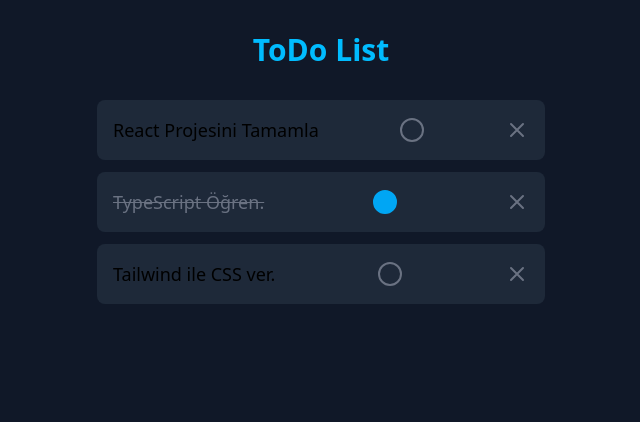
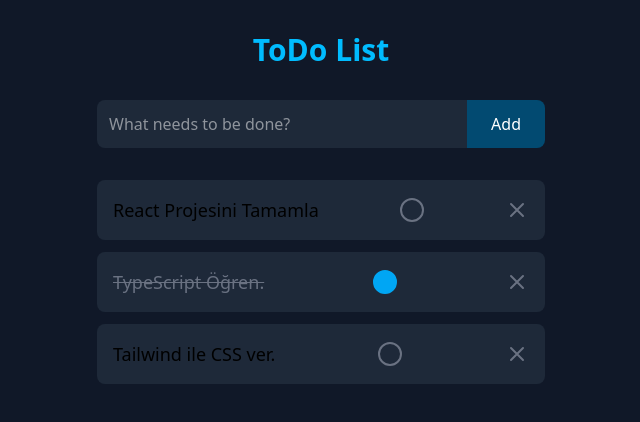
Before and after one commit to furkycl/react-ts-tailwind-todoapp, a React (Vite) app: page / in a window 1280 px wide. Shown: the top 422 px of the page, without its empty margins (319-959 px from the left). Built offline with nearby package versions, Linux system fonts and the light colour scheme.

Commit message:
feat(form): Add form to create new todo items

```diff
--- a/src/App.tsx
+++ b/src/App.tsx
@@ -1,6 +1,7 @@
 import { useState } from "react";
 import type { Todo } from "./types";
 import TodoItem from "./components/TodoItem";
+import AddTodoForm from "./components/AddTodoForm";
 
 const initialTodos: Todo[] = [
   {
@@ -32,12 +33,21 @@ function App() {
   const handleDeleteTodo = (id: string) => {
     setTodos(todos.filter((todo) => todo.id !== id));
   };
+  const handleAddNewTodo = (text: string) => {
+    const newTodo: Todo = {
+      id: Date.now().toString(),
+      text: text,
+      completed: false,
+    };
+    setTodos([newTodo, ...todos]);
+  };
   return (
     <div className="bg-gray-900 min-h-screen flex flex-col items-center pt-8">
       <div className="w-full max-w-md">
         <h1 className="text-center text-3xl font-bold mb-8 text-sky-400">
           ToDo List
         </h1>
+        <AddTodoForm onAdd={handleAddNewTodo} />
         <ul className="space-y-3">
           {todos.map((todo) => (
             <TodoItem
--- /dev/null
+++ b/src/components/AddTodoForm.tsx
@@ -0,0 +1,37 @@
+import React, { useState } from "react";
+
+interface AddTodoFormProps {
+  onAdd: (text: string) => void;
+}
+
+const AddTodoForm: React.FC<AddTodoFormProps> = ({ onAdd }) => {
+  const [text, setText] = useState("");
+  const handleSubmit = (e: React.FormEvent) => {
+    e.preventDefault();
+
+    const trimmedText = text.trim();
+    if (!trimmedText) return;
+    onAdd(trimmedText);
+    setText("");
+  };
+  return (
+    <form onSubmit={handleSubmit} className="flex mb-8">
+      <input
+        type="text"
+        value={text}
+        onChange={(e) => setText(e.target.value)}
+        placeholder="What needs to be done?"
+        className="flex-grow bg-gray-800 text-white p-3 rounded-l-lg focus:outline-none focus:ring-2 focus:ring-sky-500"
+      />
+      <button
+        type="submit"
+        className="bg-sky-600 text-white px-6 py-3 rounded-r-lg hover:bg-sky-700 transition-colors disabled:bg-sky-900 disabled:cursor-not-allowed"
+        disabled={!text.trim()}
+      >
+        Add
+      </button>
+    </form>
+  );
+};
+
+export default AddTodoForm;
```
